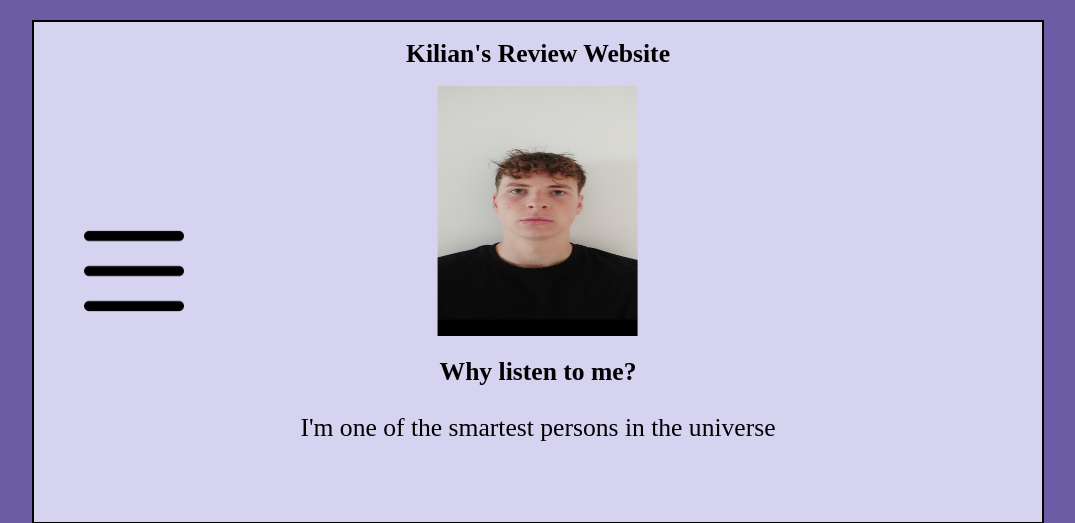
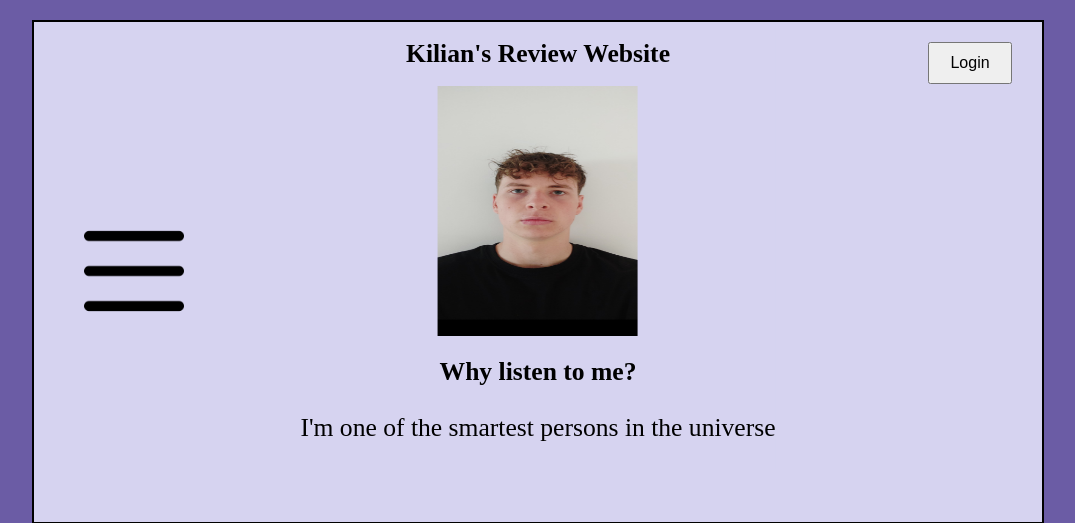
Before and after one commit to Kilyaan03/Ass3Django, a Django app: page / in a window 1280 px wide. Shown: the top 523 px of the page, without its empty margins (102-1177 px from the left). Run offline with Django 5.2, Linux system fonts and the light colour scheme.

Commit message:
add login

```diff
--- a/myapp/templates/myapp/index.html
+++ b/myapp/templates/myapp/index.html
@@ -42,6 +42,11 @@
             <h1>Why listen to me?</h1>
             <p>I'm one of the smartest persons in the universe</p>
         </div>
+        <div style="position: absolute; top: 20px; right: 30px;">
+            <a href="{% url 'base' %}">
+                <button style="padding: 10px 20px; font-size: 1em;">Login</button>
+            </a>
+        </div>
     </div>
 
     <h1>Movies</h1>
--- a/myapp/urls.py
+++ b/myapp/urls.py
@@ -20,6 +20,7 @@ urlpatterns = [
     path('review/<int:review_id>/comments/json/', views.review_comments_json, name='review_comments_json'),
     path('review/<int:review_id>/comments/add/', views.add_comment_ajax, name='add_comment_ajax'),
     path('register/', views.register, name='register'),
-    path('login/', auth_views.LoginView.as_view(template_name='login.html'), name='login'),
-    path('logout/', auth_views.LogoutView.as_view(next_page='login'), name='logout'),
+    path('login/', auth_views.LoginView.as_view(template_name='myapp/login.html'), name='login'),
+    path('logout/', auth_views.LogoutView.as_view(next_page='myapp/login'), name='logout'),
+    path('base/', views.base, name='base'),
 ]
--- a/myapp/views.py
+++ b/myapp/views.py
@@ -182,3 +182,6 @@ def PizzaReview(request):
 
 def CroqMonsieur(request):
     return render(request, 'myapp/CroqMonsieur.html')
+
+def base(request):
+    return render(request, 'myapp/base.html')
```
Also changed, not shown: myapp/templates/myapp/create_review.html (+23 -0 lines).
